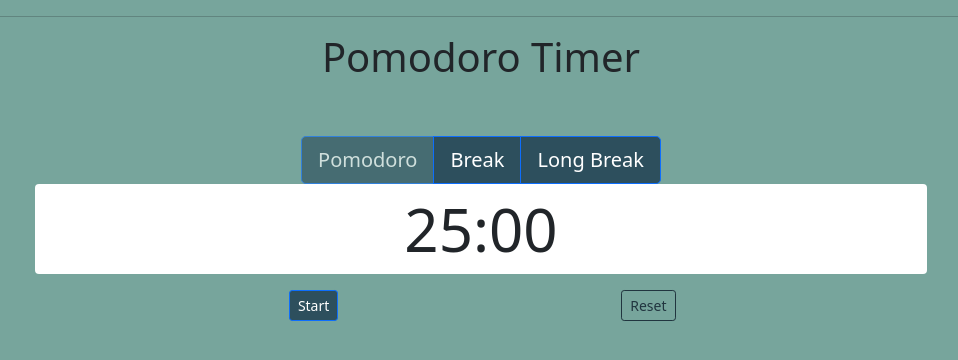
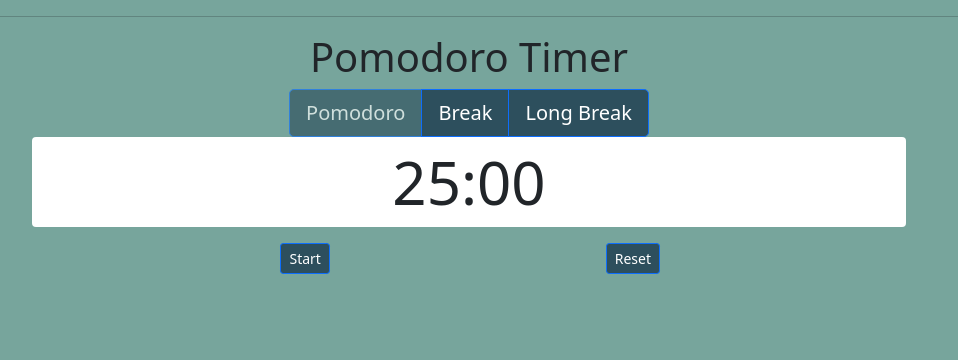
Before and after one commit to EtienneDevictor/Team-1, a Flask app: page /pomodorotimer in a window 1280 px wide. Shown: the part 64-424 px from the top of the page, without its empty margins (171-1129 px from the left). Run offline with Flask 2, Linux system fonts and the light colour scheme; a user stored in the database is signed in; some libraries are stand-ins or nearby versions.

Commit message:
final changes to how the cite looks

```diff
--- a/app/templates/createflashcard.html
+++ b/app/templates/createflashcard.html
@@ -18,6 +18,6 @@
         <p>
             {{ form.create() }}
         </p>
-        <a href=/flashList/{{list_id}}/0> Go Back to FlashCard List </a>
+        <a class="btn btn-secondary" href=/flashList/{{list_id}}/0> Go Back to FlashCard List </a>
     </form>
 {% endblock %}
--- a/app/templates/pomodoro.html
+++ b/app/templates/pomodoro.html
@@ -1,12 +1,9 @@
 {% extends "base.html" %}
 {% block content %}
-<div class='container' style='position: absolute;
-margin:0 auto;'>
-    <h1> {{ title }} </h1>
-</div>
-<div class="container" style='position: absolute;
-    margin:0 auto;
-    top: 25%;'>
+
+<h1> {{ title }} </h1>
+
+<div class="container" style='margin:0 auto; top: 25%;'>
     <div class="row align-items-center">
         <div class="col">
             <div class="btn-group" role="group" aria-label="timegroup">
@@ -21,9 +18,9 @@ margin:0 auto;'>
                 <button id = "startButton" type="button" class="btn btn-primary btn-sm" style="background-color: #2d4f5d!important;" onclick="run()">Start</button>
             </div>
             <div class="col">
-                <button id = "resetButton25" type="button" class="btn btn-secondary btn-sm" onclick="reset(25)">Reset</button>
-                <button id = "resetButton5" type="button" class="btn btn-secondary btn-sm" style="display: none;" onclick="reset(5)">Reset</button>
-                <button id = "resetButton15" type="button" class="btn btn-secondary btn-sm" style="display: none;" onclick="reset(15)">Reset</button>
+                <button id = "resetButton25" type="button" class="btn btn-primary btn-sm" style="background-color: #2d4f5d!important;" onclick="reset(25)">Reset</button>
+                <button id = "resetButton5" type="button" class="btn btn-primary btn-sm" style="display: none; background-color: #2d4f5d!important " onclick="reset(5)">Reset</button>
+                <button id = "resetButton15" type="button" class="btn btn-primary btn-sm" style="display: none; background-color: #2d4f5d!important " onclick="reset(15)">Reset</button>
             </div>
         </div>
     </div>
```
Also changed, not shown: app/templates/flashcard.html (+8 -4 lines), app/templates/quizanswers.html (+4 -4 lines).
